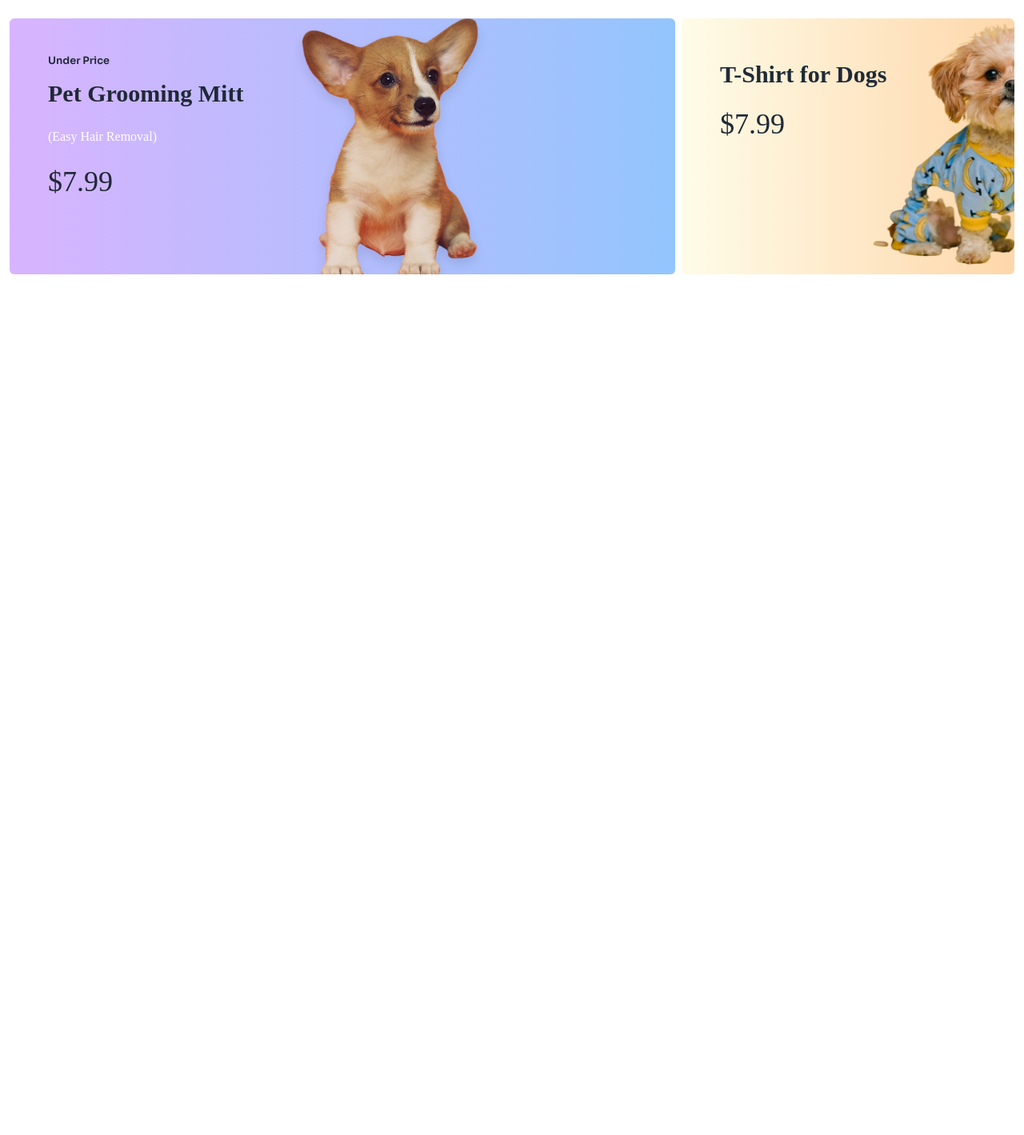
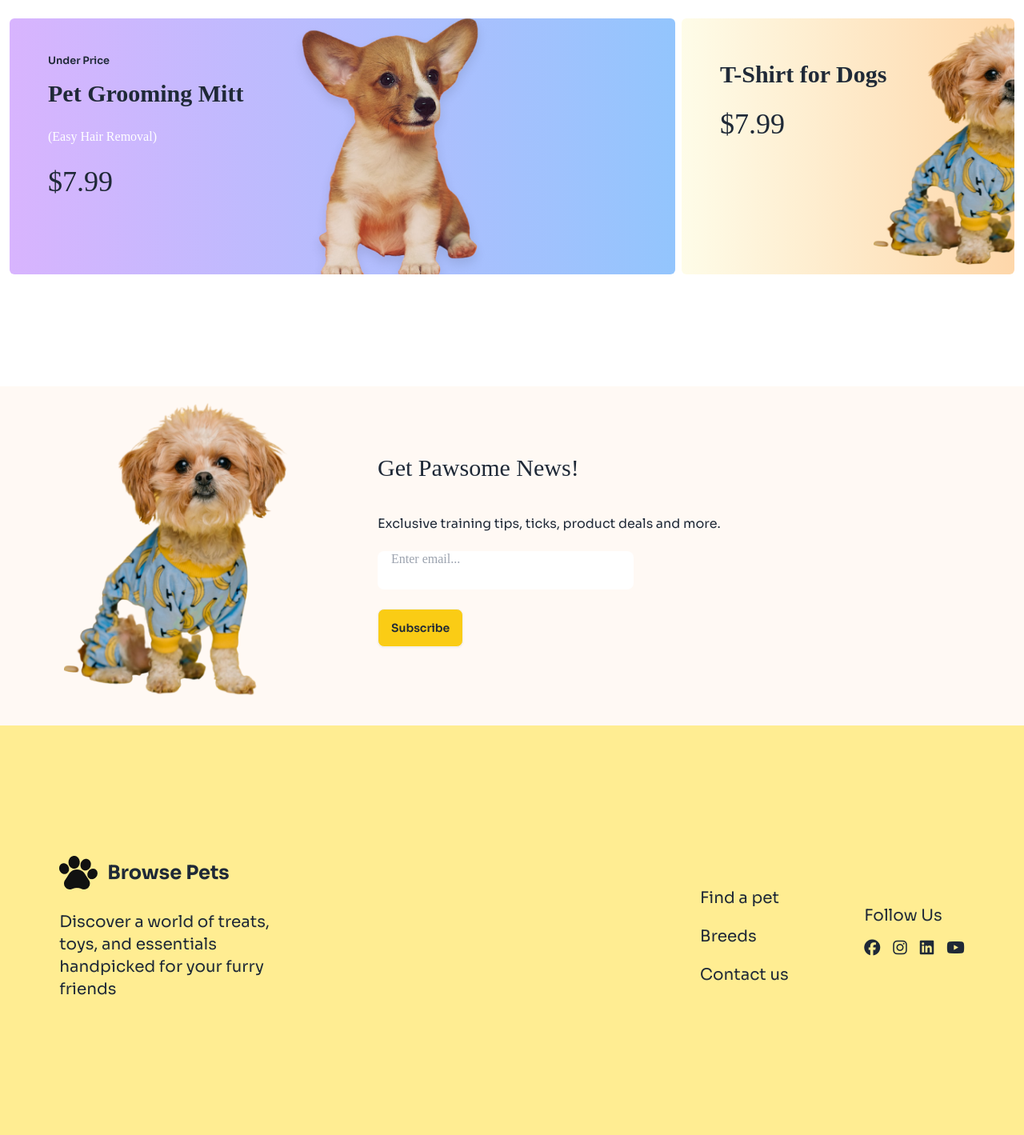
Before and after one commit to T0wh1dul/assignment_3_c1, a plain HTML site: page index.html in a window 1280 px wide. Shown: the part 1555-2974 px from the top of the page at 80% size. Before the commit the page ends 1910 px from the top, so only its background shows below. Drawn offline with nearby package versions, Linux system fonts and the light colour scheme; a web font is replaced by a local one.

Commit message:
added foother

```diff
--- a/index.html
+++ b/index.html
@@ -5,6 +5,9 @@
     <meta charset="UTF-8">
     <meta name="viewport" content="width=device-width, initial-scale=1.0">
     <title>assignment-3-c1</title>
+    <!-- cdn of font awesome -->
+    <script src="https://kit.fontawesome.com/a6ba1c475f.js" crossorigin="anonymous"></script>
+
     <!-- cdn of daisyui -->
 
     <link href="https://cdn.jsdelivr.net/npm/daisyui@4.12.23/dist/full.min.css" rel="stylesheet" type="text/css" />
@@ -96,7 +99,7 @@
         <!-- image h-[750px] bg-[url(c1-assets/cat-big.png)] -->
     </header>
     <!-- main -->
-    <main class="container mx-auto p-3">
+    <main class="container mx-auto p-3 ">
         <!-- cat section -->
         <section class=" py-6 px-3 font-sora   ">
             <div class="relative bg-[url(c1-assets/cat-big.png)]
@@ -179,7 +182,7 @@
         </section>
         <!-- T shirt section -->
         <section>
-            <div class="flex flex-col lg:flex-row items-center justify-center gap-2">
+            <div class="flex flex-col lg:flex-row items-center justify-around gap-2">
 
                 <div class="w-96 h-96  bg-[#F9DF8A] rounded-2xl overflow-hidden relative ">
                     <div class="p-6">
@@ -396,38 +399,96 @@
             <h3 class="text-4xl py-8">Everyday low Price</h3>
             <div class="flex flex-col md:flex-row  gap-2">
                 <!-- left side low price -->
-                <div class="flex relative h-80 bg-gradient-to-r from-purple-300 to-blue-300 w-full md:w-2/3 overflow-hidden rounded-md justify-between">
+                <div
+                    class="flex relative h-80 bg-gradient-to-r from-purple-300 to-blue-300 w-full md:w-2/3 overflow-hidden rounded-md justify-between">
 
                     <div class="p-9 pt-10">
-                        <small class="font-sora font-semibold p-3">  Under Price  </small>
-                        <h2 class="text-2xl font-bold  md:text-3xl p-3">  Pet Grooming Mitt </h2>
-                        <p class="text-white p-3"> (Easy Hair Removal)   </p>
-                        <p class="text-2xl md:text-4xl p-3">  $7.99   </p>
+                        <small class="font-sora font-semibold p-3"> Under Price </small>
+                        <h2 class="text-2xl font-bold  md:text-3xl p-3"> Pet Grooming Mitt </h2>
+                        <p class="text-white p-3"> (Easy Hair Removal) </p>
+                        <p class="text-2xl md:text-4xl p-3"> $7.99 </p>
                     </div>
-                    <img class="absolute w-52 h-64 left-60 top-20 md:h-96  md:w-80 md:-top-5 md:left-80" src="c1-assets/cute-dog-mid.png" alt="">
+                    <img class="absolute w-52 h-64 left-60 top-20 md:h-96  md:w-80 md:-top-5 md:left-80"
+                        src="c1-assets/cute-dog-mid.png" alt="">
                 </div>
                 <!-- right side low price  -->
 
-                    <div class="flex relative h-80 bg-gradient-to-r from-yellow-50   to-orange-200 w-full md:w-1/3 overflow-hidden rounded-md justify-between">
+                <div
+                    class="flex relative h-80 bg-gradient-to-r from-yellow-50   to-orange-200 w-full md:w-1/3 overflow-hidden rounded-md justify-between">
 
-                        <div class="p-9 pt-10">
+                    <div class="p-9 pt-10">
 
-                            <h2 class="text-2xl font-bold  md:text-3xl p-3"> T-Shirt for Dogs</h2>
-                            <p class="text-2xl md:text-4xl p-3">  $7.99   </p>
-                        </div>
-                        <img class="absolute w-52 h-64 left-60 top-20 md:h-80  md:w-72 md:top-1 md:left-" src="c1-assets/cute-pet-mid.png" alt="">
+                        <h2 class="text-2xl font-bold  md:text-3xl p-3"> T-Shirt for Dogs</h2>
+                        <p class="text-2xl md:text-4xl p-3"> $7.99 </p>
                     </div>
+                    <img class="absolute w-52 h-64 left-60 top-20 md:h-80  md:w-72 md:top-1 md:left-"
+                        src="c1-assets/cute-pet-mid.png" alt="">
+                </div>
 
             </div>
         </section>
 
     </main>
     <!-- get news card -->
-    <section class="container mx-auto">
+    <section class="container mx-auto translate-y-32 ">
+        <div class="flex flex-col md:flex-row bg-[#FFF9F4] relative">
+            <!-- card img -->
+            <div class="py-5 px-20">
+                <img class="h-60 w-44 md:h-96 md:w-72" src="c1-assets/cute-pet-mid.png" alt="">
+            </div>
+            <!-- card information -->
+            <div class=" py-16 px-6">
+                <h2 class="text-3xl py-5">Get Pawsome News!</h2>
+                <p class="font-sora py-5">Exclusive training tips, ticks, product deals and more.</p>
+                <input type="text" placeholder="Enter email..." class="input w-full max-w-xs pb-7 " /><br>
+                <button class=" btn mt-6 bg-yellow-400 font-sora">Subscribe</button>
 
+            </div>
+
+        </div>
     </section>
+
     <!-- footer -->
-    <footer class="">
+    <footer class=" font-sora  mx-auto bg-[#FFDC2680]  ">
+        <div class=" ">
+
+        <div class="   flex flex-col md:flex-row  md:items-center  justify-center  pt-72 py-36 px-6 mx-auto">
+            <!-- left side  -->
+            <div class="">
+                <div class="flex items-center gap-3">
+                    <img src="c1-assets/logo-footer.png" alt="">
+                    <h2 class="text-2xl font-bold"> Browse Pets</h2>
+                </div>
+                <p class="md:w-4/12 py-6 text-xl">Discover a world of treats, toys, and essentials handpicked for your
+                    furry friends</p>
+            </div>
+            <!-- middle side  -->
+            <div class="space-y-5 text-xl py-3 md:w-2/12">
+                <H5>Find a pet</H5>
+                <H5>Breeds</H5>
+                <H5>Contact us</H5>
+
+            </div>
+            <!-- right side -->
+            <div class="py-12 text-xl">
+                <h1>Follow Us</h1>
+                <!-- social media icons -->
+                <div class="flex   gap-4 py-4 ">
+                    <i class="fa-brands fa-facebook"></i>
+                    <i class="fa-brands fa-instagram"></i>
+                    <i class="fa-brands fa-linkedin rounded-full"></i>
+                    <i class="fa-brands fa-youtube"></i>
+
+
+
+                </div>
+
+            </div>
+
+
+        </div>
+
+    </div>
 
     </footer>
 
```
